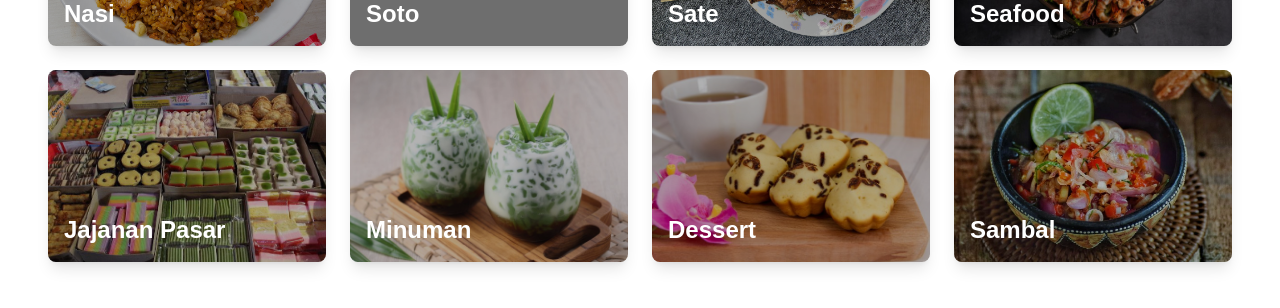
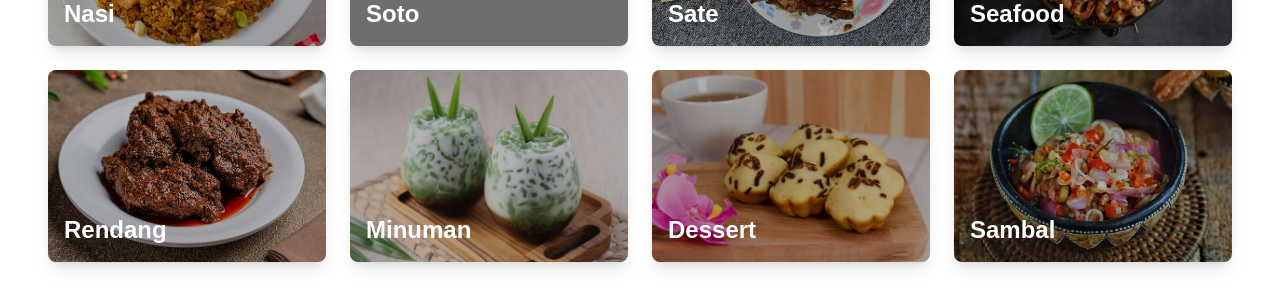
Before and after one commit to AhmadAkhdan/resep-kita, a Next.js app: page /produk in a window 1280 px wide. Shown: the part 322-630 px from the top of the page. Built offline with nearby package versions, Linux system fonts and the light colour scheme; grey boxes are pictures that could not be loaded.

Commit message:
jadi rendang

```diff
--- a/data/categories.js
+++ b/data/categories.js
@@ -3,7 +3,7 @@ export const categories = [
   { id: 2, name: "Soto", image: "/images/soto.jpg" },
   { id: 3, name: "Sate", image: "/images/sate-ayam.jpeg" },
   { id: 4, name: "Seafood", image: "/images/seafood.jpg" },
-  { id: 5, name: "Jajanan Pasar", image: "/images/jajanan-pasar.jpg" },
+  { id: 5, name: "Rendang", image: "/images/rendang.jpg" },
   { id: 6, name: "Minuman", image: "/images/minuman.jpg" },
   { id: 7, name: "Dessert", image: "/images/dessert.jpg" },
   { id: 8, name: "Sambal", image: "/images/sambal.jpg" },
```
